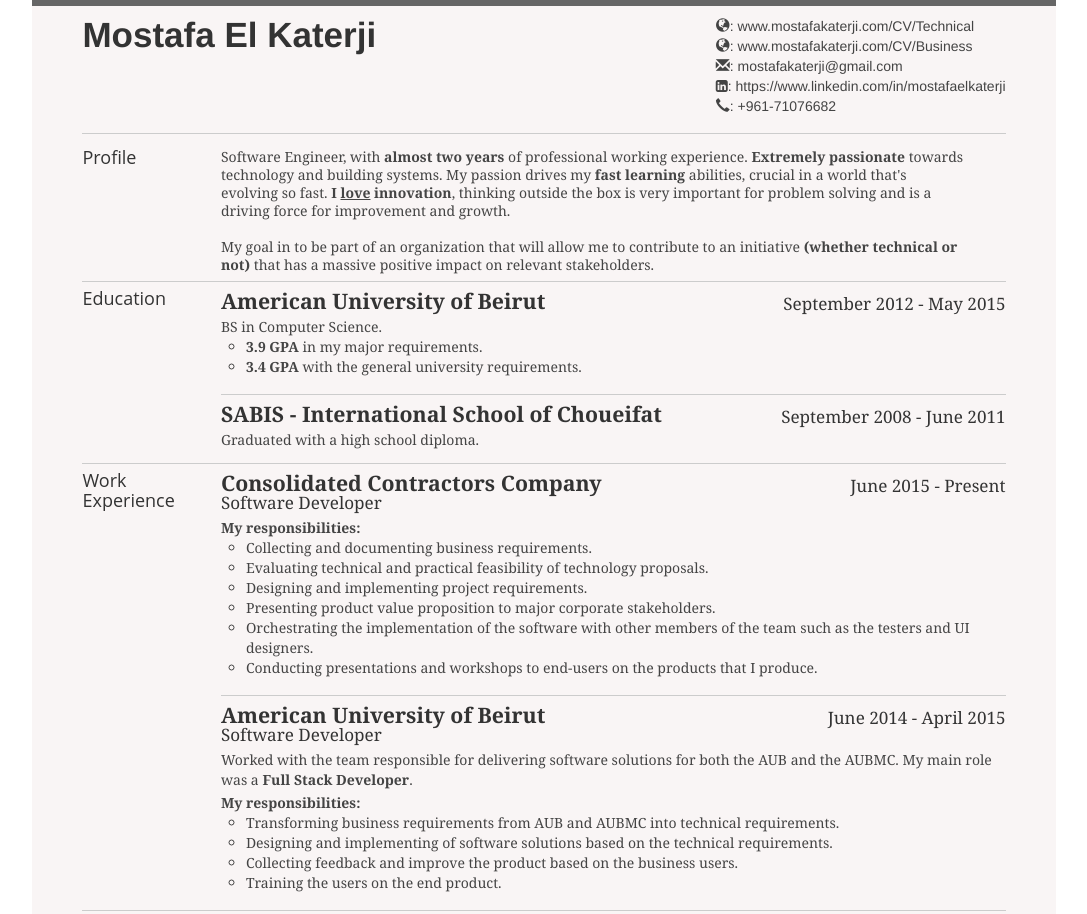
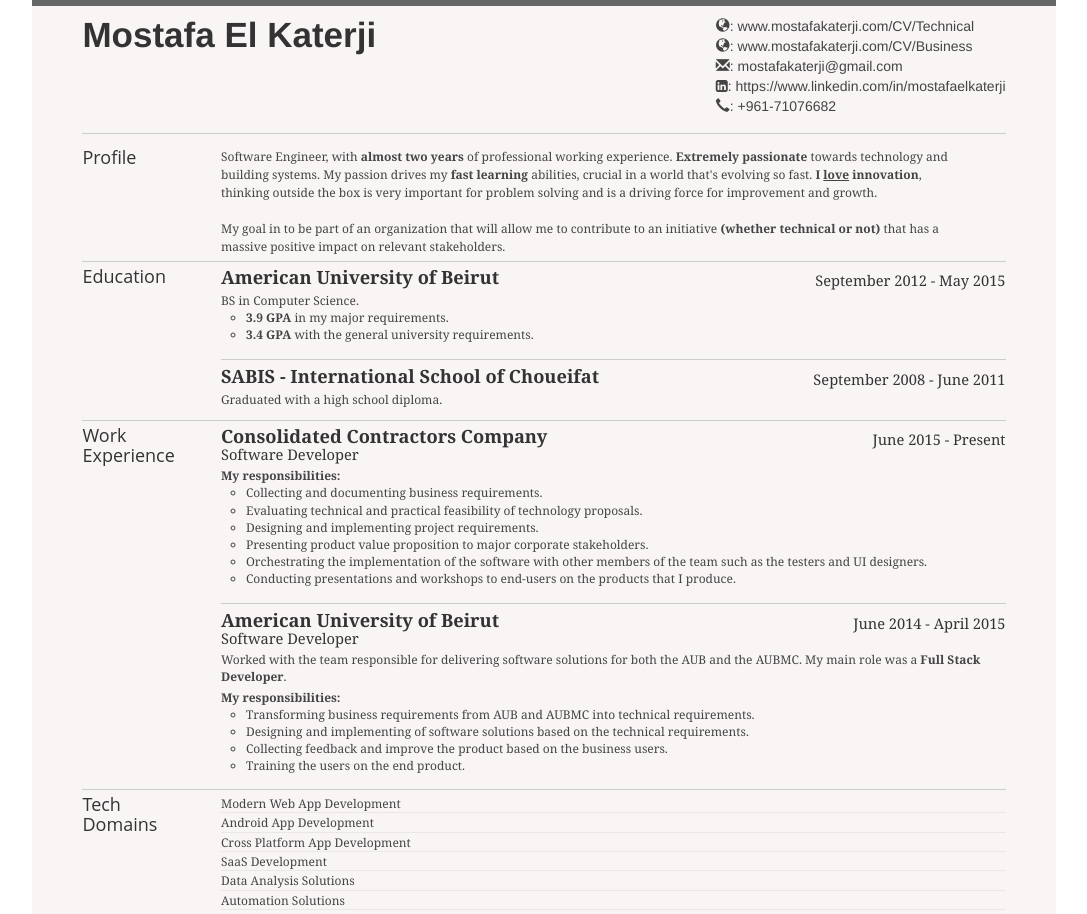
Before and after one commit to katerji92/katerji92.github.io, a website: page CV/Business/index.html in a window 1280 px wide. Shown: the top 914 px of the page, without its empty margins (96-1183 px from the left). Drawn offline with Linux system fonts and the light colour scheme.

Commit message:
Reduced the margin and padding between each row. Reduced the font-size of less-important content.

```diff
--- a/CV/Content/resume.css
+++ b/CV/Content/resume.css
@@ -25,8 +25,8 @@
   border-width: 6px 0 2px 0;
 }
 .CV .yui-gf {
-  margin-bottom: 0.5em;
-  padding-bottom: 0.5em;
+  margin-bottom: 0.35em;
+  padding-bottom: 0.35em;
   border-bottom: 1px solid #ccc;
 }
 .CV #hd {
@@ -257,3 +257,12 @@
     content: none !important;
   }
 }
+
+.yui-u {
+  font-size: 12px;
+}
+
+.job .responsibilities-block {
+  margin-top: 1px;
+  font-size: 14px;
+}
```
